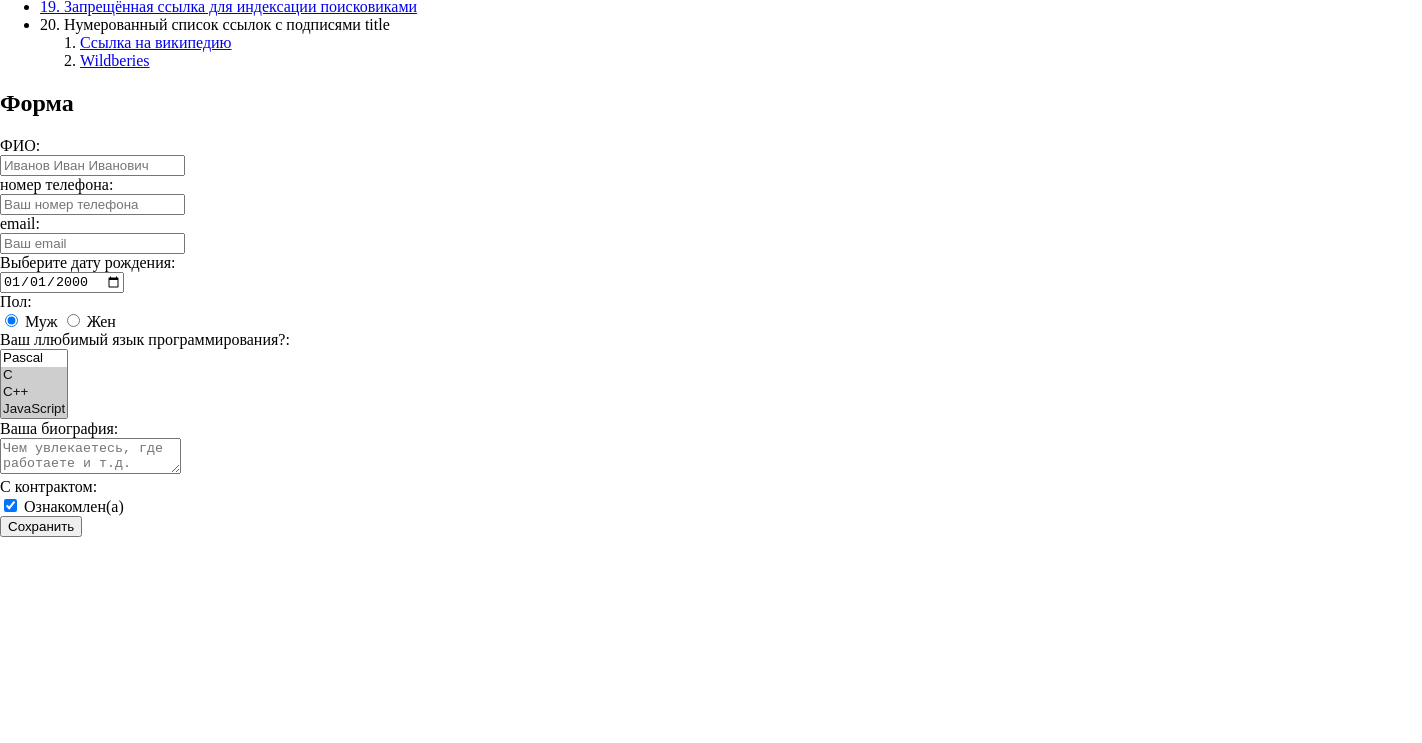
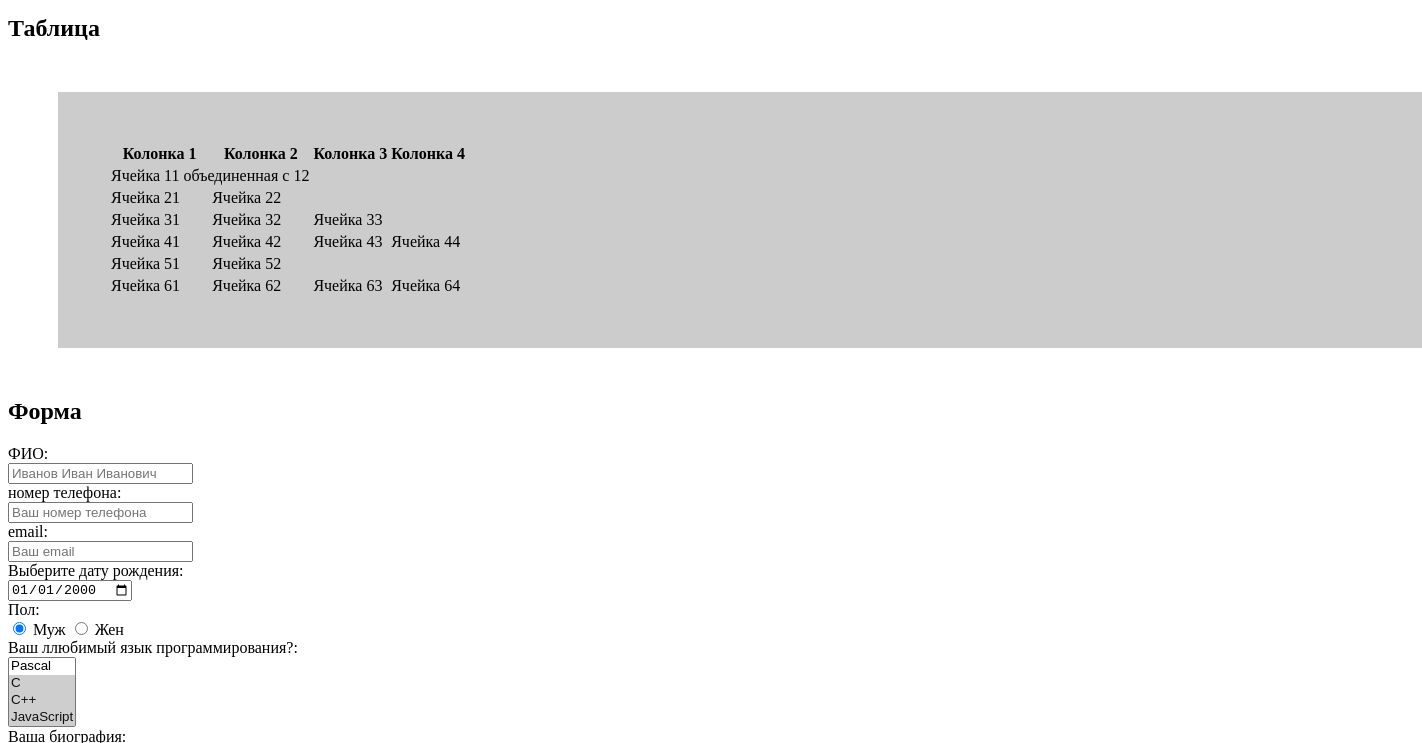
Before and after one commit to Deinare/Deinare.github.io, a plain HTML site: page 2/index.html in a window 1280 px wide. Shown: the part 1250-1993 px from the top of the page, 1422 px wide, since content can reach past the window. Before the commit the page ends 1787 px from the top, so only its background shows below. Drawn offline with Linux system fonts and the light colour scheme.

Commit message:
Update index.html

```diff
--- a/2/index.html
+++ b/2/index.html
@@ -3,26 +3,30 @@
 <head>
     <title>сайт</title>
 </head>
-  <body style="margin:0;">
+<body>
 
-    <!-- этот блок будет тянуться по ширине окна -->
-    <div style="width:100%; background-color:#ccc; padding: 10px; height:120px;">
-      <!-- картинка обтекает текст слева -->
-      <img style="float:left; margin:10px; width:100px; height:100px;" src="image.png" alt="Описание картинки для скрин-ридеров и поисковиков" />
-      <!-- этот блок, как положено блочному элементу по умолчанию, займет всю оставшуюся ширину родительского элемента -->
-      <div style="background-color:#ddd; padding:10px;">Текст</div>
+<body style="margin:0>
+ <div style="width:100%; background-color:#ccc; padding: 100px; height:120px;">
+ <img style="float:left; margin:10px; width:100px;float:left; height:100px;" src="image.png" alt="картинка" />
+ <div style="background-color:#ddd;float:right; padding:20px;">
+		<a style="margin-right:100px;" href="#ssyl" title="ссылки"> Ссылки  </a>
+
+		<a style="margin-right:100px;" href="#tabl" title="таблица"> Таблица  </a>
+
+		<a href="#form" title="форма"> Форма  </a>
+    </div>
+</div>
+    </div>
+<div style="max-width:100%; background-color:#ccc; margin: 0 auto; padding:25px;">
+	<h2> название сайта</h2>
     </div>
 
-    <!-- этот блок будет ограничен по ширине и горизонтально выровнен по центру родительского элемента -->
-    <div style="max-width:800px; background-color:#ccc; margin: 0 auto; margin-top:20px; padding:10px;">
-    Контент
-    </div>
+    <div style="width:100%; background-color:#ccc; margin:50px; padding:50px;">
 
-    <div style="width:100px; background-color:#ccc; margin:50px; padding:50px;">
-      <span style="background-color:red;">Контент</span>
-    </div>
+
 
 	<h2>Ссылки</h2>
+<div id="ssyl"> </div>
 <ul>
 	<li> <a id="up" href = "https://www.kubsu.ru/index.php" title="Главная страница сайта КубГУ"> 1. Абсолютная гиперссылка </a> </li>
 	<li> <a href="https://www.kubsu.ru/" title="Начальная страница сайта КубГУ"> 2. Абсолютная гиперссылка протоколе https </a> </li>
@@ -57,7 +61,54 @@
         </li>
 </ul>
 
+	</div>
+<div id="tabl"> </div>
+<h2>Таблица</h2>
+ <div style="width:100%; background-color:#ccc; margin:50px; padding:50px;">
+	 <table>
 
+
+<tr>
+       		 <th>Колонка 1</th>
+       		 <th>Колонка 2</th>
+ 		 <th>Колонка 3</th>
+		 <th>Колонка 4</th>
+ </tr>
+
+     	 </tr>
+      	<tr>
+   	     <td colspan="2">Ячейка 11 объединенная с 12</td>
+   	   </tr>
+   	   <tr>
+   	    	 <td>Ячейка 21</td>
+       		 <td>Ячейка 22</td>
+     	 </tr>
+<tr>
+   	    	 <td>Ячейка 31</td>
+       		 <td>Ячейка 32</td>
+		 <td>Ячейка 33</td>
+     	 </tr>
+<tr>
+   	    	 <td>Ячейка 41</td>
+       		 <td>Ячейка 42</td>
+   	    	 <td>Ячейка 43</td>
+       		 <td>Ячейка 44</td>
+     	 </tr>
+<tr>
+   	    	 <td>Ячейка 51</td>
+       		 <td>Ячейка 52</td>
+     	 </tr>
+<tr>
+   	    	 <td>Ячейка 61</td>
+       		 <td>Ячейка 62</td>
+   	    	 <td>Ячейка 63</td>
+       		 <td>Ячейка 64</td>
+     	 </tr>
+
+  	  </table>
+
+</div>
+<div id="form"> </div>
   <h2>Форма</h2>
     	<form action="/" method="POST">
 	<label>
```
